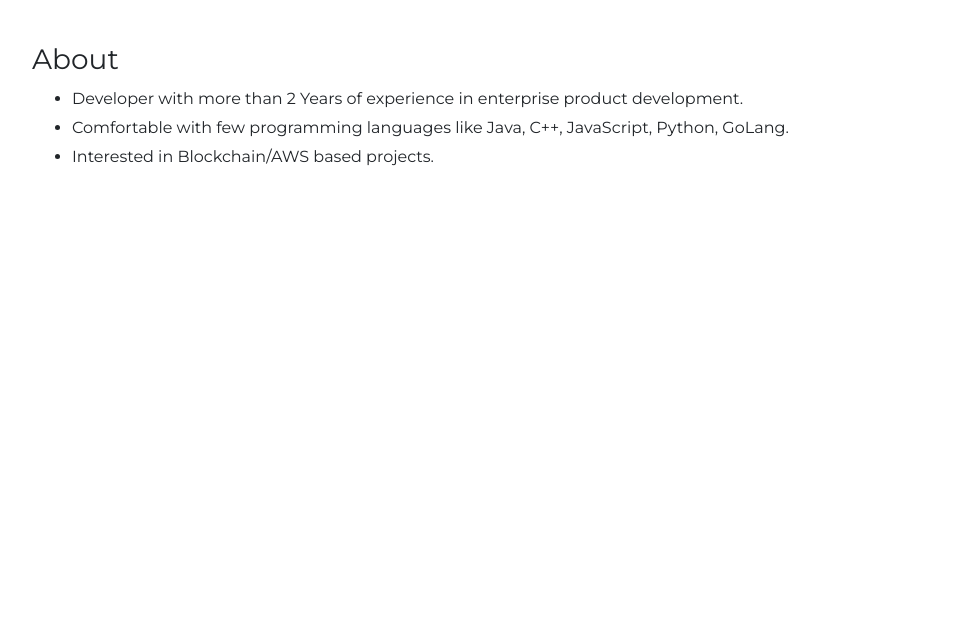
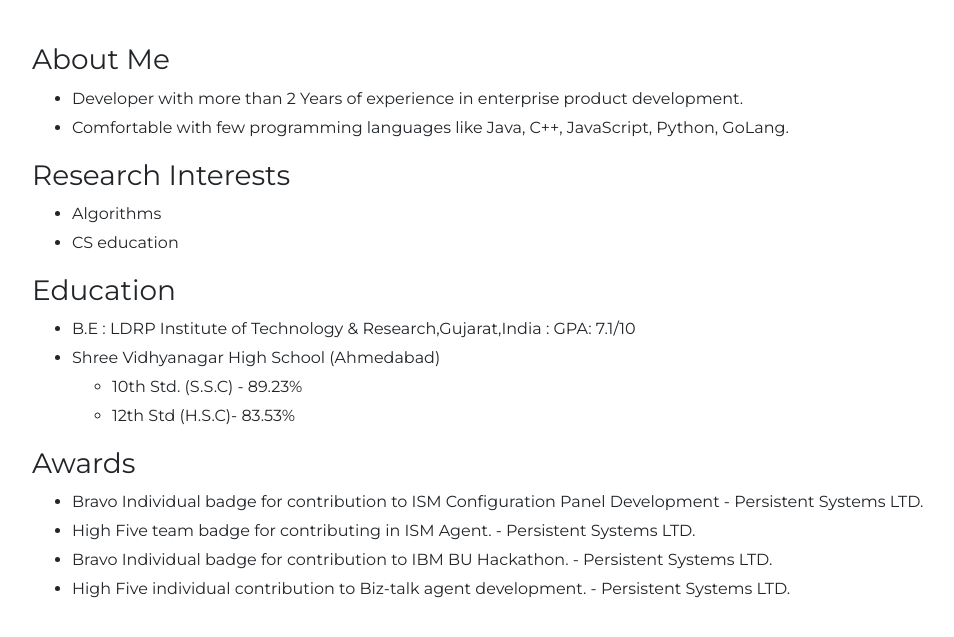
Before and after one commit to ankitmansinghani/ankitmansinghani.github.io, a plain HTML site: page index.html in a window 1280 px wide. Shown: the part 163-800 px from the top of the page, without its empty margins (53-1007 px from the left). Drawn offline with nearby package versions, Linux system fonts and the light colour scheme.

Commit message:
added few more section about eduction

```diff
--- a/index.html
+++ b/index.html
@@ -31,12 +31,32 @@
   <h2>Ankit I. Mansinghani</h2>
   <p>ankitmansinghani21@gmail.com</p>
   <br><br>
-  <h3> About </h3>
+  <h3> About Me </h3>
   <ul>
     <li>Developer with more than 2 Years of experience in enterprise product development.</li>
     <li>Comfortable with few programming languages like Java, C++, JavaScript, Python, GoLang. </li>
-    <li>Interested in Blockchain/AWS based projects.</li>
   </ul>
+  <h3>Research Interests</h3>
+  <ul>
+    <li>Algorithms</li>
+    <li>CS education</li>
+  </ul>
+  <h3>Education</h3>
+  <ul>
+  <li>B.E : LDRP Institute of Technology & Research,Gujarat,India : GPA: 7.1/10</li>
+  <li>Shree Vidhyanagar High School (Ahmedabad)</li>
+    <ul>
+      <li>10th Std. (S.S.C) - 89.23% </li>
+      <li>12th Std  (H.S.C)-  83.53%</li>
+    </ul>
+  </ul>
+  <h3>Awards</h3>
+  <ul>
+    <li>Bravo Individual badge for contribution to ISM Configuration Panel Development - Persistent Systems LTD.</li>
+    <li>High Five team badge for contributing in ISM Agent. - Persistent Systems LTD.</li>
+    <li>Bravo Individual badge for contribution to IBM BU Hackathon. - Persistent Systems LTD.</li>
+    <li>High Five individual contribution to Biz-talk agent development. - Persistent Systems LTD.</li>
+    </ul>
 </div>
 
 </body>
```
